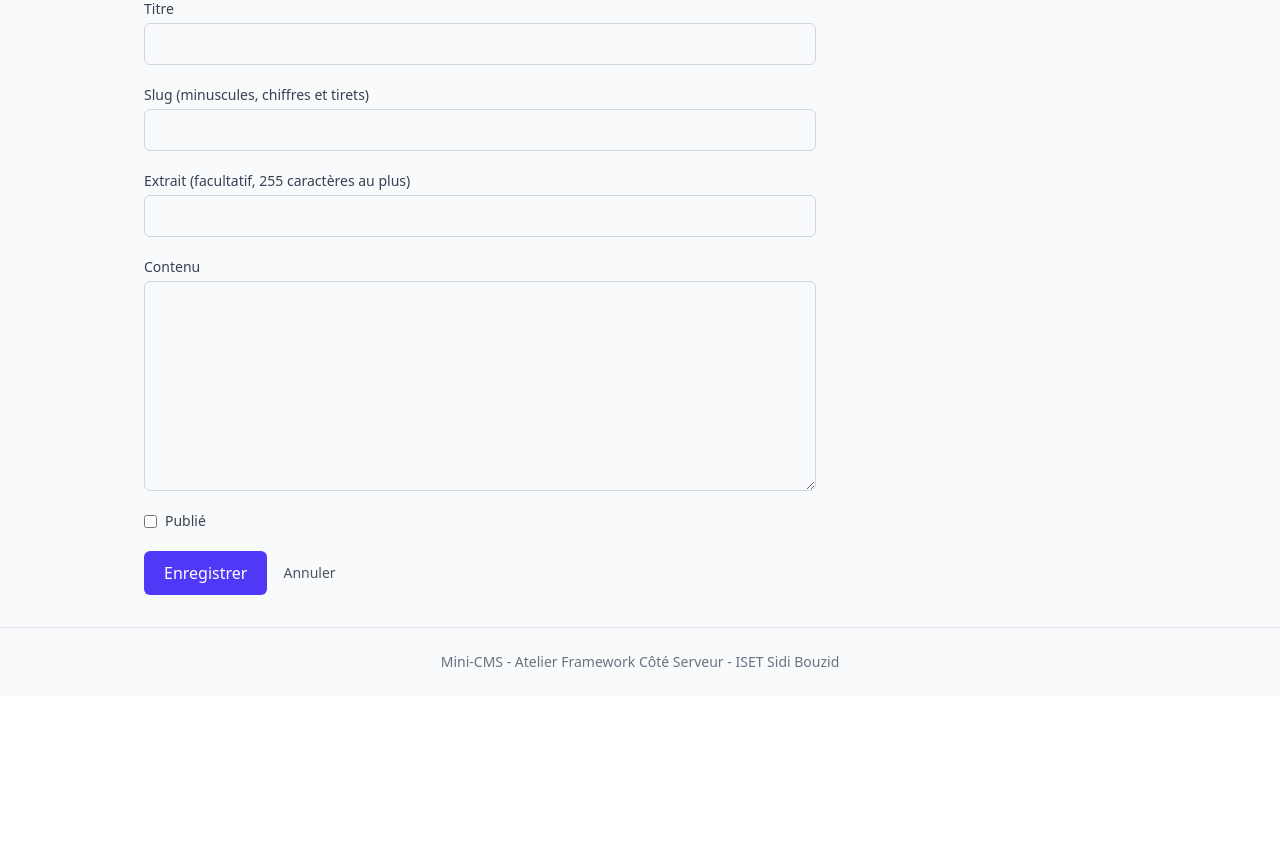
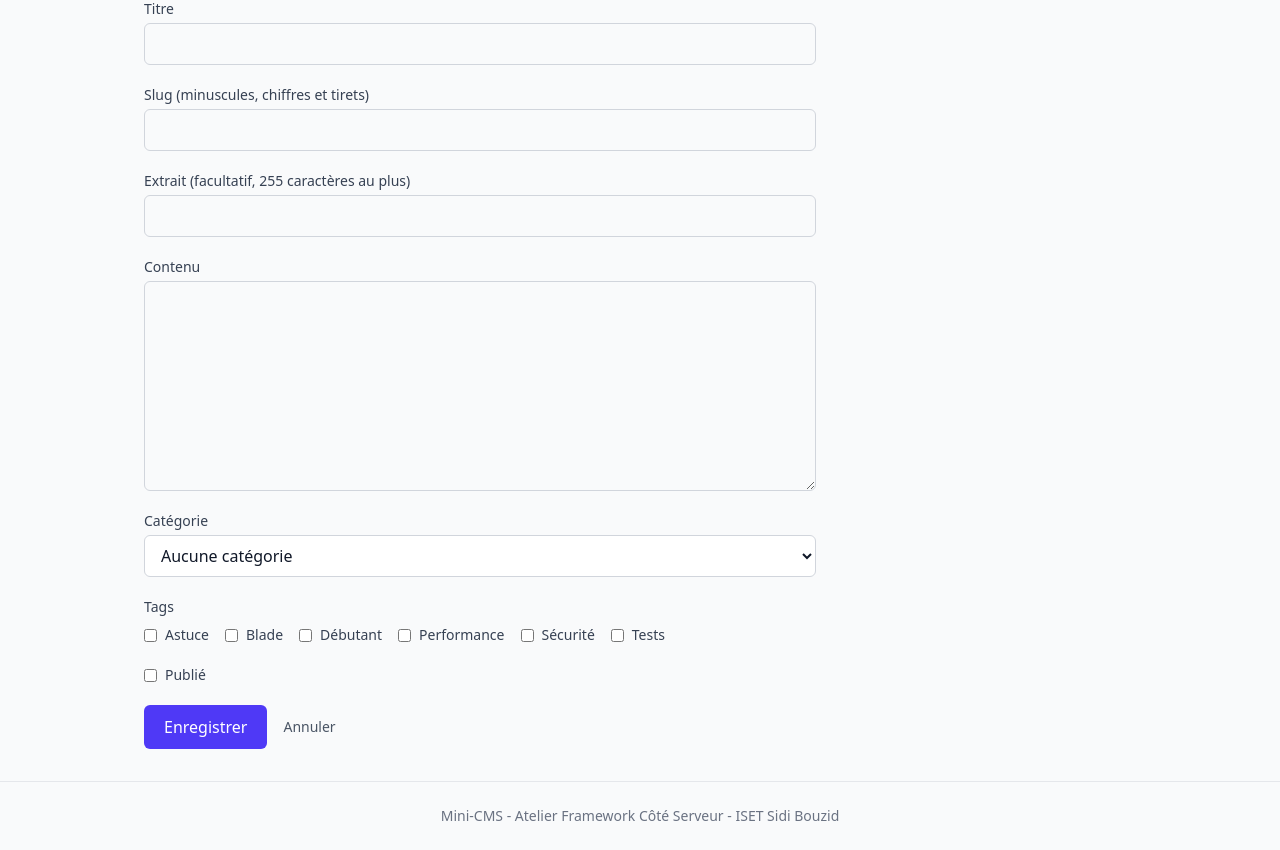
Before and after one commit to TOGOMORI001/laravell-app, a Laravel app: page /posts/create in a window 1280 px wide. Shown: the part 194-1044 px from the top of the page. Before the commit the page ends 861 px from the top, so only its background shows below. Run offline with Laravel 12, Linux system fonts and the light colour scheme; data comes from the database, SQL or seed files in the repository; style sheets or scripts are compiled from the project's sources.

Commit message:
Choisir la categorie et les tags dans les formulaires
Co-authored-by: Copilot <223556219+Copilot@users.noreply.github.com>

```diff
--- a/app/Http/Controllers/PostController.php
+++ b/app/Http/Controllers/PostController.php
@@ -2,9 +2,12 @@
 
 namespace App\Http\Controllers;
 
+use App\Models\Category;
 use App\Models\Post;
+use App\Models\Tag;
 use Illuminate\Http\RedirectResponse;
 use Illuminate\Http\Request;
+use Illuminate\Support\Arr;
 use Illuminate\Validation\Rule;
 use Illuminate\View\View;
 
@@ -30,9 +33,36 @@ class PostController extends Controller
         ]);
     }
 
+    public function byCategory(Category $category): View
+    {
+        return view('posts.index', [
+            'heading' => 'Catégorie : '.$category->name,
+            'posts' => $category->posts()
+                ->published()
+                ->with('user', 'category', 'tags')
+                ->latest('published_at')
+                ->paginate(4),
+        ]);
+    }
+
+    public function byTag(Tag $tag): View
+    {
+        return view('posts.index', [
+            'heading' => 'Tag : '.$tag->name,
+            'posts' => $tag->posts()
+                ->published()
+                ->with('user', 'category', 'tags')
+                ->latest('published_at')
+                ->paginate(4),
+        ]);
+    }
+
     public function create(): View
     {
-        return view('posts.create');
+        return view('posts.create', [
+            'categories' => Category::orderBy('name')->get(),
+            'tags' => Tag::orderBy('name')->get(),
+        ]);
     }
 
     public function store(Request $request): RedirectResponse
@@ -43,12 +73,16 @@ class PostController extends Controller
             'excerpt' => ['nullable', 'string', 'max:255'],
             'body' => ['required', 'string', 'min:20'],
             'is_published' => ['nullable', 'boolean'],
+            'category_id' => ['nullable', 'integer', 'exists:categories,id'],
+            'tags' => ['nullable', 'array'],
+            'tags.*' => ['integer', 'exists:tags,id'],
         ]);
 
         $validated['is_published'] = $request->boolean('is_published');
         $validated['published_at'] = $validated['is_published'] ? now() : null;
 
-        $post = Post::create($validated);
+        $post = Post::create(Arr::except($validated, ['tags']));
+        $post->tags()->sync($validated['tags'] ?? []);
 
         return redirect()->route('posts.show', $post);
     }
@@ -72,7 +106,13 @@ class PostController extends Controller
 
     public function edit(Post $post): View
     {
-        return view('posts.edit', compact('post'));
+        $post->load('tags');
+
+        return view('posts.edit', [
+            'post' => $post,
+            'categories' => Category::orderBy('name')->get(),
+            'tags' => Tag::orderBy('name')->get(),
+        ]);
     }
 
     public function update(Request $request, Post $post): RedirectResponse
@@ -83,12 +123,16 @@ class PostController extends Controller
             'excerpt' => ['nullable', 'string', 'max:255'],
             'body' => ['required', 'string', 'min:20'],
             'is_published' => ['nullable', 'boolean'],
+            'category_id' => ['nullable', 'integer', 'exists:categories,id'],
+            'tags' => ['nullable', 'array'],
+            'tags.*' => ['integer', 'exists:tags,id'],
         ]);
 
         $validated['is_published'] = $request->boolean('is_published');
         $validated['published_at'] = $validated['is_published'] ? ($post->published_at ?? now()) : null;
 
-        $post->update($validated);
+        $post->update(Arr::except($validated, ['tags']));
+        $post->tags()->sync($validated['tags'] ?? []);
 
         return redirect()->route('posts.show', $post);
     }
--- a/resources/views/components/post-form.blade.php
+++ b/resources/views/components/post-form.blade.php
@@ -1,4 +1,4 @@
-@props(['post' => null])
+@props(['post' => null, 'categories', 'tags'])
 
 <form method="POST" action="{{ $post ? route('posts.update', $post) : route('posts.store') }}" class="max-w-2xl space-y-5">
     @csrf
@@ -39,6 +39,37 @@
         @enderror
     </div>
 
+    <div>
+        <label for="category_id" class="block text-sm font-medium text-gray-700">Catégorie</label>
+        <select id="category_id" name="category_id" class="mt-1 w-full rounded-md border border-gray-300 bg-white px-3 py-2">
+            <option value="">Aucune catégorie</option>
+            @foreach ($categories as $category)
+                <option value="{{ $category->id }}" @selected(old('category_id', $post?->category_id) == $category->id)>{{ $category->name }}</option>
+            @endforeach
+        </select>
+        @error('category_id')
+            <p class="mt-1 text-sm text-red-600">{{ $message }}</p>
+        @enderror
+    </div>
+
+    <fieldset>
+        <legend class="text-sm font-medium text-gray-700">Tags</legend>
+        <div class="mt-2 flex flex-wrap gap-4">
+            @foreach ($tags as $tag)
+                <label class="inline-flex items-center gap-2 text-sm text-gray-700">
+                    <input type="checkbox" name="tags[]" value="{{ $tag->id }}" @checked(in_array($tag->id, old('tags', $post?->tags->modelKeys() ?? [])))>
+                    {{ $tag->name }}
+                </label>
+            @endforeach
+        </div>
+        @error('tags')
+            <p class="mt-1 text-sm text-red-600">{{ $message }}</p>
+        @enderror
+        @error('tags.*')
+            <p class="mt-1 text-sm text-red-600">{{ $message }}</p>
+        @enderror
+    </fieldset>
+
     <div class="flex items-center gap-2">
         <input type="hidden" name="is_published" value="0">
         <input type="checkbox" id="is_published" name="is_published" value="1" @checked(old('is_published', $post?->is_published))>
--- a/resources/views/posts/create.blade.php
+++ b/resources/views/posts/create.blade.php
@@ -12,5 +12,5 @@
         </x-alert>
     @endif
 
-    <x-post-form />
+    <x-post-form :categories="$categories" :tags="$tags" />
 </x-layout>
--- a/resources/views/posts/edit.blade.php
+++ b/resources/views/posts/edit.blade.php
@@ -9,5 +9,5 @@
         </x-alert>
     @endif
 
-    <x-post-form :post="$post" />
+    <x-post-form :post="$post" :categories="$categories" :tags="$tags" />
 </x-layout>
--- a/routes/web.php
+++ b/routes/web.php
@@ -12,6 +12,8 @@ Route::get('/heure', [PageController::class, 'time'])->name('time');
 Route::get('/posts/archive/{year}', [PostController::class, 'archive'])
     ->whereNumber('year')
     ->name('posts.archive');
+Route::get('/posts/categorie/{category:slug}', [PostController::class, 'byCategory'])->name('posts.category');
+Route::get('/posts/tag/{tag:slug}', [PostController::class, 'byTag'])->name('posts.tag');
 
 Route::resource('posts', PostController::class);
 Route::patch('/posts/{post}/publication', [PostController::class, 'togglePublication'])
```
